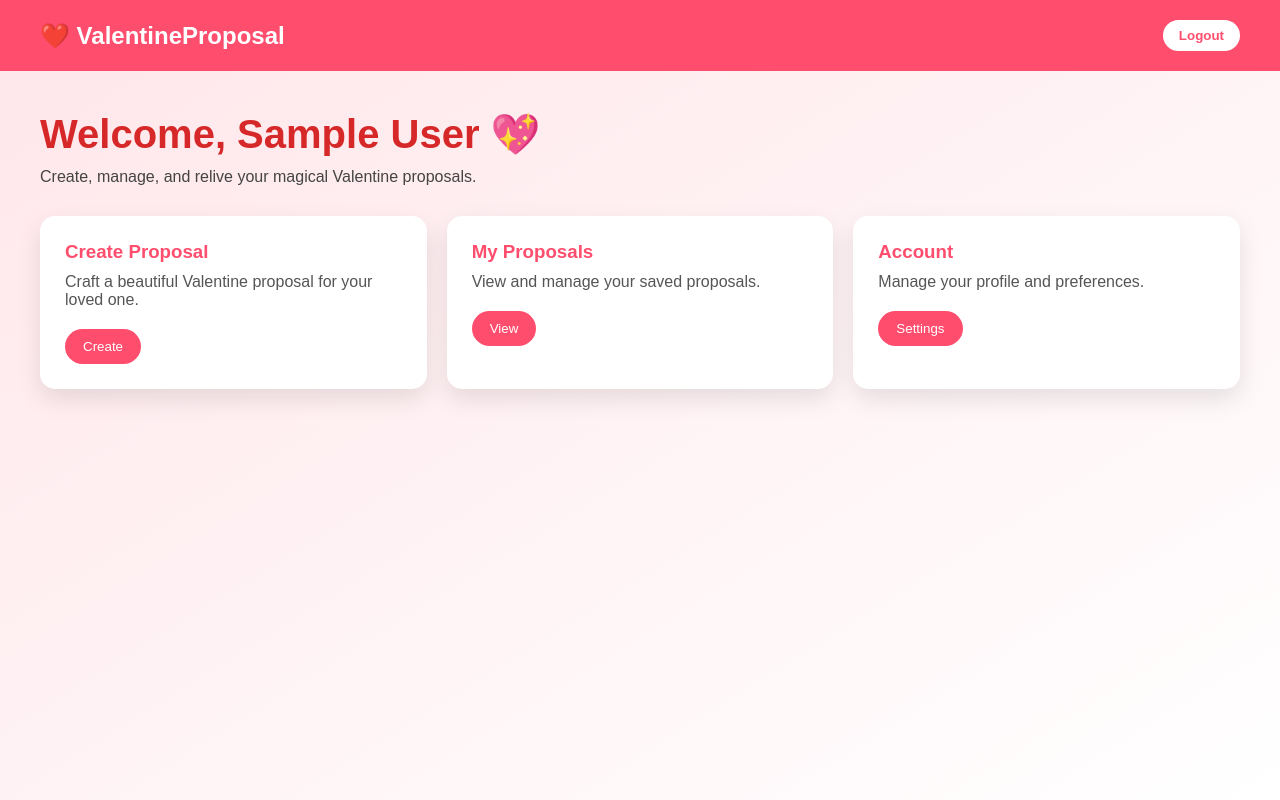
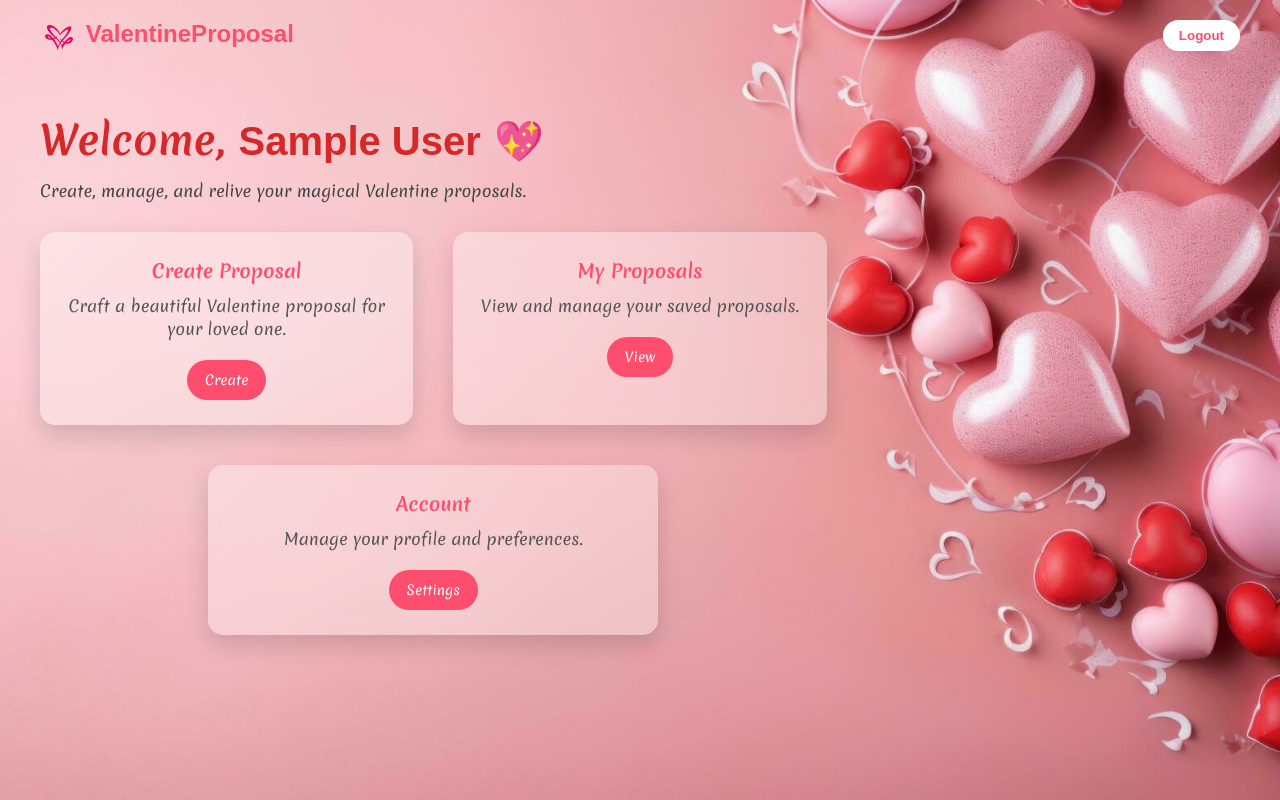
Before and after one commit to Techy-ui/proposal, a plain HTML site: page Frontend/dashboard/dashboard.html in a window 1280 px wide. Drawn offline with Linux system fonts and the light colour scheme; sample sign-in values are in the browser's storage; a web font is replaced by a local one.

Commit message:
dashboard

```diff
--- a/Frontend/dashboard/dashboard.css
+++ b/Frontend/dashboard/dashboard.css
@@ -6,8 +6,11 @@
 }
 
 body {
-    background: linear-gradient(to bottom right, #ffe6ea, #fff);
-    min-height: 100vh;
+    background-image:url('https://techy-ui.github.io/proposal/Frontend/back.jpg');
+    background-size: cover;
+    background-position: center;
+    background-repeat: no-repeat;
+    background-attachment: fixed;
 }
 
 /* NAVBAR */
@@ -16,8 +19,7 @@ body {
     justify-content: space-between;
     align-items: center;
     padding: 20px 40px;
-    background: #ff4d6d;
-    color: white;
+    color: #ff4d6d;
 }
 
 .logout-btn {
@@ -42,34 +44,54 @@ body {
 .dashboard h1 {
     font-size: 2.5rem;
     color: #d62828;
+    font-family: "Merienda", cursive;
 }
 
 .dashboard p {
     margin: 10px 0 30px;
     color: #444;
+    font-family: "Merienda", cursive;
 }
 
 /* CARDS */
 .cards {
     display: grid;
-    grid-template-columns: repeat(auto-fit, minmax(250px, 1fr));
-    gap: 20px;
+    grid-template-columns: repeat(3, minmax(250px, 2fr));
+    gap: 40px;
 }
 
+
 .card {
-    background: white;
+    background: rgba(255, 255, 255, 0.35); /* semi-transparent */
+    backdrop-filter: blur(10px);          /* glass effect */
+    -webkit-backdrop-filter: blur(10px);
     padding: 25px;
     border-radius: 15px;
-    box-shadow: 0 10px 25px rgba(0,0,0,0.1);
+    box-shadow: 0 10px 25px rgba(0,0,0,0.15);
+
+    display: flex;
+    flex-direction: column;
+    align-items: center;
+    text-align: center;
 }
+
+.card.account {
+    grid-column: 1 / -2;   /* span full width */
+    max-width: 450px;
+    width:100%;
+    margin: 0 auto;       /* center horizontally */
+}
+
 
 .card h3 {
     color: #ff4d6d;
+    font-family: "Merienda", cursive;
 }
 
 .card p {
     margin: 10px 0 20px;
     color: #555;
+    font-family: "Merienda", cursive;
 }
 
 .card button {
@@ -79,6 +101,7 @@ body {
     padding: 10px 18px;
     border-radius: 20px;
     cursor: pointer;
+    font-family: "Merienda", cursive;
 }
 
 .card button:hover {
--- a/Frontend/dashboard/dashboard.html
+++ b/Frontend/dashboard/dashboard.html
@@ -5,11 +5,19 @@
     <meta name="viewport" content="width=device-width, initial-scale=1.0">
     <title>Dashboard | ValentineProposal</title>
     <link rel="stylesheet" href="dashboard.css">
+
+    <!-- Google Fonts -->
+    <link rel="preconnect" href="https://fonts.googleapis.com">
+    <link rel="preconnect" href="https://fonts.gstatic.com" crossorigin>
+    <link href="https://fonts.googleapis.com/css2?family=Merienda:wght@300..900&display=swap" rel="stylesheet">
+    <link href="https://fonts.googleapis.com/css2?family=Edu+NSW+ACT+Hand+Pre:wght@400..700&display=swap" rel="stylesheet">
+    <link href="https://fonts.googleapis.com/css2?family=Dekko&display=swap" rel="stylesheet">
+
 </head>
 <body>
 
 <header class="navbar">
-    <h2>❤️ ValentineProposal</h2>
+    <h2><img src="https://techy-ui.github.io/proposal/Frontend/logo.png" alt="logo" style="height:30px;vertical-align:middle;"> ValentineProposal</h2>
     <button class="logout-btn" onclick="logout()">Logout</button>
 </header>
 
@@ -30,7 +38,7 @@
             <button>View</button>
         </div>
 
-        <div class="card">
+        <div class="card account">
             <h3>Account</h3>
             <p>Manage your profile and preferences.</p>
             <button>Settings</button>
```
